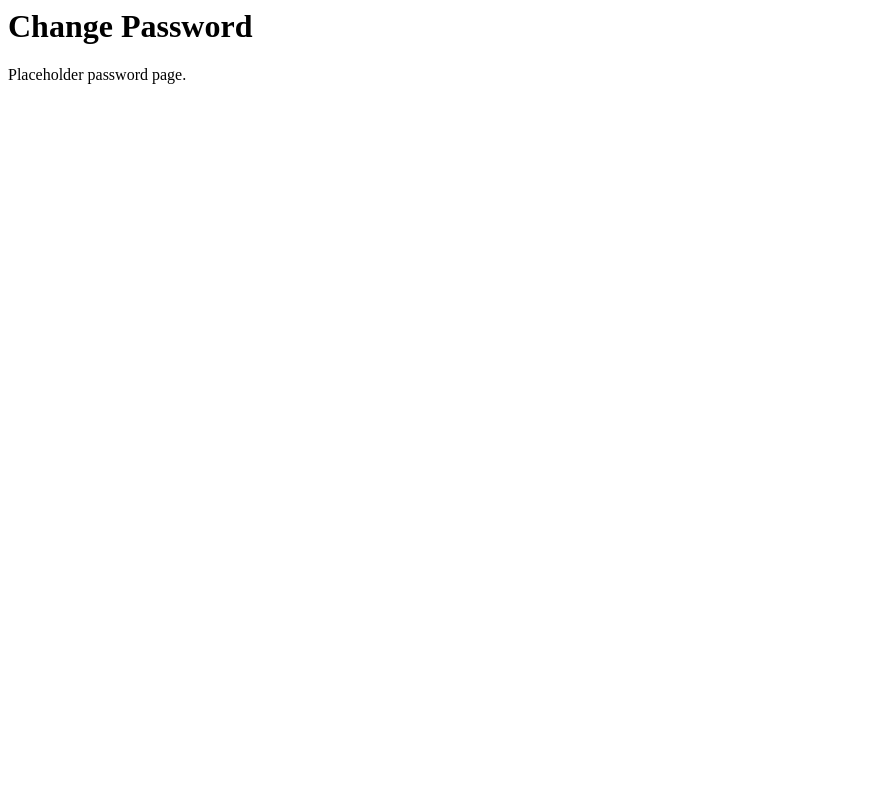
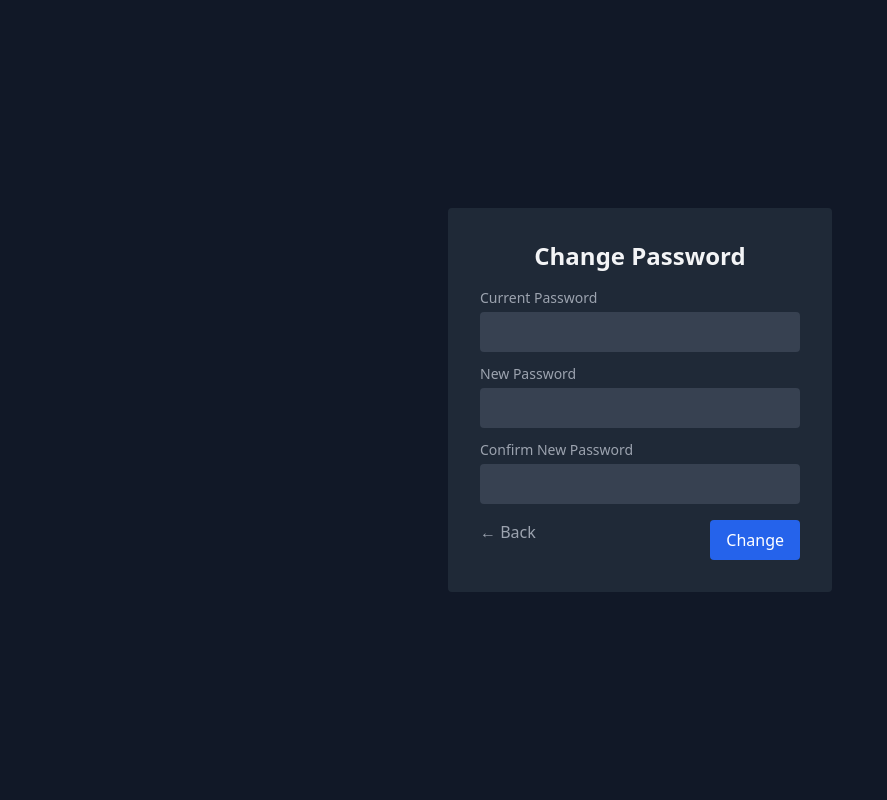
Before and after one commit to Dwaynet86/WG-Dashboard, a FastAPI app: template templates/password.html in a window 1280 px wide. Shown: the whole page, without its empty margins (0-887 px from the left). Run offline with FastAPI, Linux system fonts and the light colour scheme; the template is opened without the code that fills it, so the values that code supplies are empty; some libraries are stand-ins or nearby versions.

Commit message:
Update password.html

```diff
--- a/templates/password.html
+++ b/templates/password.html
@@ -1 +1,38 @@
-<h1>Change Password</h1><p>Placeholder password page.</p>
+<!doctype html>
+<html>
+<head>
+  <meta charset="utf-8">
+  <title>Change Password - PiVPN Dashboard</title>
+  <script src="https://cdn.tailwindcss.com"></script>
+</head>
+<body class="bg-gray-900 text-gray-100 p-6 flex items-center justify-center h-screen">
+  <div class="bg-gray-800 p-8 rounded w-96">
+    <h1 class="text-2xl font-bold mb-4 text-center">Change Password</h1>
+
+    {% if message %}
+      <div class="mb-4 text-center {% if success %}text-green-400{% else %}text-red-400{% endif %}">
+        {{ message }}
+      </div>
+    {% endif %}
+
+    <form method="post" action="/password">
+      <div class="mb-3">
+        <label class="block text-sm text-gray-400 mb-1">Current Password</label>
+        <input name="current" type="password" required class="w-full p-2 rounded bg-gray-700 text-white">
+      </div>
+      <div class="mb-3">
+        <label class="block text-sm text-gray-400 mb-1">New Password</label>
+        <input name="new1" type="password" required class="w-full p-2 rounded bg-gray-700 text-white">
+      </div>
+      <div class="mb-4">
+        <label class="block text-sm text-gray-400 mb-1">Confirm New Password</label>
+        <input name="new2" type="password" required class="w-full p-2 rounded bg-gray-700 text-white">
+      </div>
+      <div class="flex justify-between">
+        <a href="/" class="text-gray-400 hover:text-white">← Back</a>
+        <button class="bg-blue-600 hover:bg-blue-500 px-4 py-2 rounded text-white">Change</button>
+      </div>
+    </form>
+  </div>
+</body>
+</html>
```
